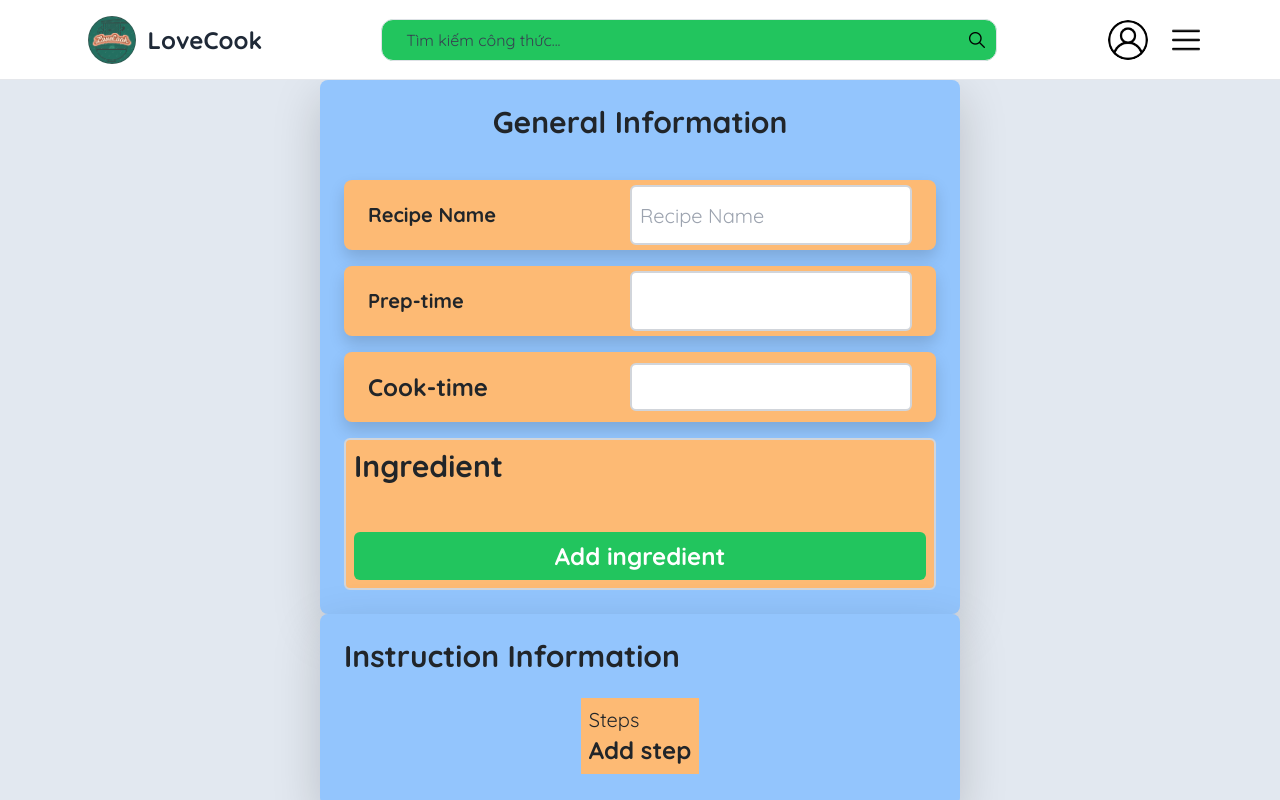
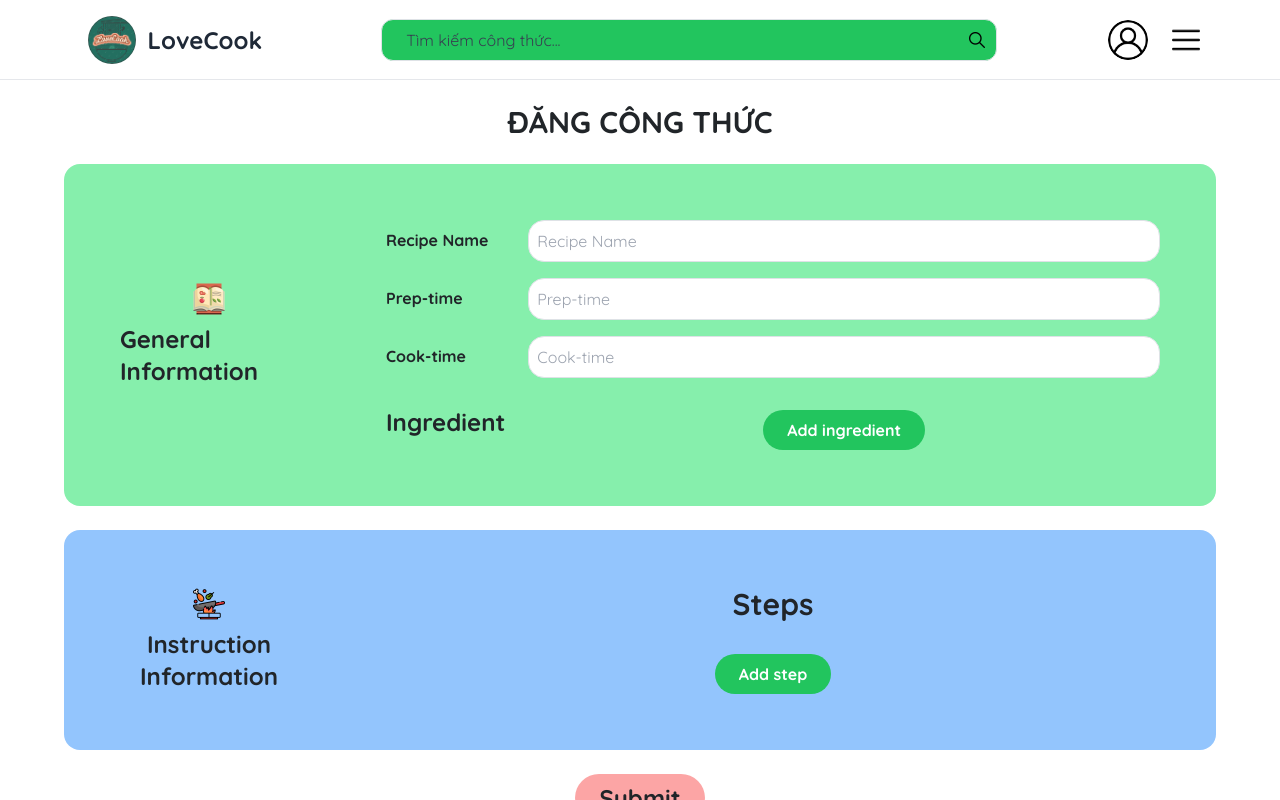
Before and after one commit to phong5824/IntroSE, a React (Vite) app in the folder client/: page /create-recipe in a window 1280 px wide. Built offline with nearby package versions, Linux system fonts and the light colour scheme.

Commit message:
Update UI create recipe

```diff
--- a/client/src/components/views/CreateRecipe.jsx
+++ b/client/src/components/views/CreateRecipe.jsx
@@ -4,6 +4,10 @@ import NavBar from "../modules/Navbar";
 import Footer from "../modules/Footer";
 import { UserContext } from "../../context/userContext";
 import { handleCreateRecipe } from "../../action/recipesAction";
+import cookingICon from "../../assets/cooking.png"
+import cookingBookICon from "../../assets/cook-book.png"
+import deleteICon from "../../assets/trash_can.svg"
+
 
 const Ingredient = ({
   index,
@@ -13,9 +17,9 @@ const Ingredient = ({
   handleRemove,
 }) => {
   return (
-    <div className="flex flex-row items-center space-x-4 bg-white p-2 rounded-lg shadow">
+    <div className="flex flex-row items-center space-x-4 p-1 bg-green-500 rounded-lg">
       <input
-        className="text-xl flex-grow border-2 border-gray-300 p-2 rounded"
+        className="flex-shrink-0 p-2 rounded-lg text-center w-full"
         type="text"
         id={index}
         onChange={handleChangeIngredient}
@@ -23,16 +27,18 @@ const Ingredient = ({
         value={ingredient}
       />
       {!isAddingIngredient ? (
-        <button
-          className="text-xl bg-red-500 text-white py-2 px-4 rounded"
+        <img
+          src={deleteICon}
+          alt="delete ICon"
+          className="w-6 h-6 cursor-pointer hover:opacity-80 transition duration-300"
           onClick={() => {
             handleRemove(index);
           }}
-        >
-          Remove
-        </button>
+        />
       ) : null}
     </div>
+
+
   );
 };
 
@@ -82,9 +88,9 @@ const IngredientsList = ({
     console.log("Cancel");
   };
   return (
-    <div className="general-info-form-prep-cook-title text-xl border-2 border-gray-300 p-2 rounded flex-1 bg-orange-300 h-[70px]">
-      <h1 className="text-3xl font-bold mb-4">Ingredient</h1>
-      <div className="flex flex-col space-y-2">
+    <div className="flex items-center">
+      <h1 className="text-2xl w-1/6 font-bold mr-4">Ingredient</h1>
+      <div className="flex-col w-5/6 items-start space-y-2">
         {ingredientsList.map((ingredient, index) => (
           <Ingredient
             key={index}
@@ -95,26 +101,25 @@ const IngredientsList = ({
             handleRemove={handleRemove}
           />
         ))}
-        {!isAddingIngredient ? (
-          <div className="flex flex-col mt-4">
+        {!isAddingIngredient && (
           <button
             onClick={handleAddIngredient}
-              className="text-2xl font-bold bg-green-500 text-white py-2 px-4 rounded"
+            className="mx-auto flex justify-center items-center text-center font-bold bg-green-500 text-white py-2 px-4 mt-3 rounded-full"
           >
             Add ingredient
           </button>
-          </div>
-        ) : (
-          <div className="flex flex-col mt-4 space-y-2">
+        )}
+        {isAddingIngredient && (
+          <div className="flex justify-center items-center space-x-4 mt-3">
             <button
               onClick={handleAdd}
-              className="text-2xl font-bold bg-green-500 text-white py-2 px-4 rounded"
+              className="font-bold bg-green-500 text-white py-2 px-4 rounded-full"
             >
               Add
             </button>
             <button
               onClick={handleCancel}
-              className="text-2xl font-bold bg-red-500 text-white py-2 px-4 rounded"
+              className="font-bold bg-red-500 text-white py-2 px-4 rounded-full"
             >
               Cancel
             </button>
@@ -122,6 +127,10 @@ const IngredientsList = ({
         )}
       </div>
     </div>
+
+
+
+
   );
 };
 
@@ -138,17 +147,17 @@ const GeneralInfo = ({
   setIngredientsList,
 }) => {
   return (
-    <div className="general-info-wrapper flex flex-col items-center space-y-4 bg-blue-300 p-4 rounded-lg shadow-lg w-1/2 h-screen/3 mx-auto">
-      <div className="general-info-title w-full text-center">
-        <h1 className="text-3xl font-bold mb-4">General Information</h1>
+    <div className="grid grid-cols-8 gap-4 bg-green-300 rounded-2xl p-14 ml-16 mr-16 mt-4">
+      <div className="col-span-2 mr-16 flex flex-col items-center justify-center text-2xl font-bold">
+        <img src={cookingBookICon} alt="Cooking Book Icon" className="w-8 h-8 mb-2" />
+        General Information
       </div>
-      <div className="general-info-form flex flex-col space-y-4 w-full">
-        <div className="general-info-form-child general-info-form-recipe-name items-center flex flex-row justify-between bg-orange-300 p-4 rounded-lg shadow h-[70px]">
-          <h1 className="general-info-form-recipe-name-title text-xl font-bold flex-1 items-center">
-            Recipe Name
-          </h1>
+
+      <div className="general-info-form col-span-6 flex flex-col space-y-4 w-full">
+        <div className="flex items-center">
+          <h1 className="font-bold w-1/6 mr-4">Recipe Name</h1>
           <input
-            className="general-info-form-recipe-name-input text-xl border-2 items-center border-gray-300 p-2 rounded flex-1 h-[60px]"
+            className="general-info-form-recipe-name-input w-5/6 border border-gray-300 rounded-2xl p-2 "
             type="text"
             placeholder="Recipe Name"
             onChange={(e) => {
@@ -157,26 +166,26 @@ const GeneralInfo = ({
           />
         </div>
 
-        <div className="general-info-form-child general-info-form-prep-time flex flex-row justify-between bg-orange-300 p-4 rounded-lg shadow h-[70px] items-center">
-          <h1 className="general-info-form-prep-time-title text-xl font-bold flex-1 items-center">
-            Prep-time
-          </h1>
+        <div className="flex items-center">
+          <h1 className="font-bold w-1/6 mr-4">Prep-time</h1>
           <input
-            className="general-info-form-prep-time-input text-xl border-2 items-center border-gray-300 p-2 rounded flex-1 h-[60px]"
+            className="general-info-form-prep-time-input w-5/6 border border-gray-300 rounded-2xl p-2"
             type="text"
+            placeholder="Prep-time"
             onChange={(e) => {
               setPrepTime(e.target.value);
             }}
           />
         </div>
 
-        <div className="general-info-form-child general-info-form-cook-time flex flex-row justify-between items-center bg-orange-300 p-4 rounded-lg shadow h-[70px]">
-          <h1 className="general-info-form-cook-time-title text-2xl font-bold flex-1">
+        <div className="flex items-center">
+          <h1 className="font-bold w-1/6 mr-4">
             Cook-time
           </h1>
           <input
-            className="general-info-form-prep-cook-title text-xl border-2 items-center border-gray-300 p-2 rounded flex-1 "
+            className="general-info-form-prep-cook-title w-5/6 border border-gray-300 rounded-2xl p-2"
             type="text"
+            placeholder="Cook-time"
             onChange={(e) => {
               setCookTime(e.target.value);
             }}
@@ -188,10 +197,10 @@ const GeneralInfo = ({
           setIngredients={setIngredients}
           ingredientsList={ingredientsList}
           setIngredientsList={setIngredientsList}
-          className="flex-1 h-[60px]"
+          className="flex-grow"
         />
       </div>
-    </div>
+    </div >
   );
 };
 
@@ -203,27 +212,31 @@ const Step = ({
   handleRemove,
 }) => {
   return (
-    <div className="flex flex-row items-center space-x-4 bg-white p-4 rounded-lg shadow-lg w-full">
-      <h1 className="text-xl font-bold">Step {index + 1}</h1>
+    <div className="flex flex-row items-center space-x-4 p-3 rounded-lg w-full">
+
+      <h1 className="w-1/12 font-bold text-xl">Step {index + 1}</h1>
+
       <input
-        className="text-xl border-2 border-gray-300 p-2 rounded "
+        className="flex-shrink-0 w-10/12 text-center border-2 border-blue-400 p-2 rounded"
         type="text"
         id={index}
         onChange={handleChangeStep}
         placeholder="Pour water into a bowl"
         value={step}
       />
+
       {!isAddingStep ? (
-        <button
-          className="text-xl bg-red-500 text-white p-2 rounded hover:bg-red-700"
+        <img
+          src={deleteICon}
+          alt="delete ICon"
+          className="w-6 h-6 cursor-pointer hover:opacity-80 transition duration-300"
           onClick={() => {
             handleRemove(index);
           }}
-        >
-          Remove
-        </button>
+        />
       ) : null}
     </div>
+
   );
 };
 
@@ -269,14 +282,20 @@ const InstructionInfo = ({ steps, setSteps }) => {
   };
 
   return (
-    <div className="instruction-info-wrapper flex flex-col items-center space-y-4 bg-blue-300 p-4 rounded-lg shadow-lg w-1/2 mx-auto">
-    <div className="instruction-info-title w-full text-center flex">
-      <h1 className="text-3xl font-bold">Instruction Information</h1>
+
+
+    <div className="grid grid-cols-8 gap-4 bg-blue-300 rounded-2xl p-14 ml-16 mr-16 mt-4">
+      <div className="col-span-2 mr-16 flex flex-col items-center justify-center text-center text-2xl font-bold">
+        <img src={cookingICon} alt="Cooking Icon" className="w-8 h-8 mb-2" />
+        Instruction Information
       </div>
-    <div className="instruction-info-form flex flex-col">
-      <div className="instruction-info-form-child instruction-info-form-steps flex flex-col bg-orange-300 p-2 m-2">
-        <h1 className="instruction-info-form-steps-title text-xl">Steps</h1>
-        <div className="flex flex-col">
+
+
+      <div className="instruction-info-form col-span-6 space-y-3">
+        <div className="flex flex-col items-center">
+          <h1 className="instruction-info-form-steps-title font-bold text-3xl mb-3">Steps</h1>
+
+          <div className="flex flex-col w-full">
             {steps.map((step, index) => (
               <Step
                 key={index}
@@ -288,17 +307,17 @@ const InstructionInfo = ({ steps, setSteps }) => {
               />
             ))}
             {!isAddingStep ? (
-            <div className="flex flex-col">
-              <button onClick={handleAddStep} className="text-2xl font-bold">
+              <div className="flex justify-center items-center space-x-4 mt-3">
+                <button onClick={handleAddStep} className="font-bold bg-green-500 text-white py-2 px-4 rounded-full">
                   Add step
                 </button>
               </div>
             ) : (
-            <div className="flex flex-col">
-              <button onClick={handleAdd} className="text-2xl font-bold">
+              <div className="flex justify-center items-center space-x-4 mt-3">
+                <button onClick={handleAdd} className="font-bold bg-green-500 text-white py-2 px-4 rounded-full">
                   Add
                 </button>
-              <button onClick={handleCancel} className="text-2xl font-bold">
+                <button onClick={handleCancel} className="font-bold bg-red-500 text-white py-2 px-4 rounded-full">
                   Cancel
                 </button>
               </div>
@@ -313,7 +332,7 @@ const InstructionInfo = ({ steps, setSteps }) => {
 const SubmitForm = ({ onSubmit }) => {
   return (
     <div className="flex flex-row justify-around">
-      <button onClick={onSubmit} className="text-2xl font-bold">
+      <button onClick={onSubmit} className="text-2xl bg-red-300 px-4 py-2 mt-4 rounded-full font-bold">
         Submit
       </button>
     </div>
@@ -351,7 +370,8 @@ const CreateRecipeForm = () => {
   };
 
   return (
-    <div className="flex flex-col items-center justify-center">
+    <div className="flex flex-col items-center bg-white justify-center">
+      <h1 className="text-3xl font-bold text-center mt-4">ĐĂNG CÔNG THỨC</h1>
       <GeneralInfo
         recipeName={recipeName}
         setRecipeName={setRecipeName}
@@ -373,10 +393,10 @@ export default function CreateRecipe() {
   const user = useContext(UserContext);
   const navigate = useNavigate();
   if (!user) {
-    navigate("/home");
+    // navigate("/home");
   }
   return (
-    <div className="home-wrapper h-screen overflow-y-auto bg-slate-200">
+    <div className="home-wrapper h-screen overflow-y-auto bg-white">
       <NavBar />
       <CreateRecipeForm />
       <Footer />
```
Also changed, not shown: client/src/assets/cook-book.png (added), client/src/assets/cooking.png (added). Lines whose indentation alone changed are shown as unchanged.
